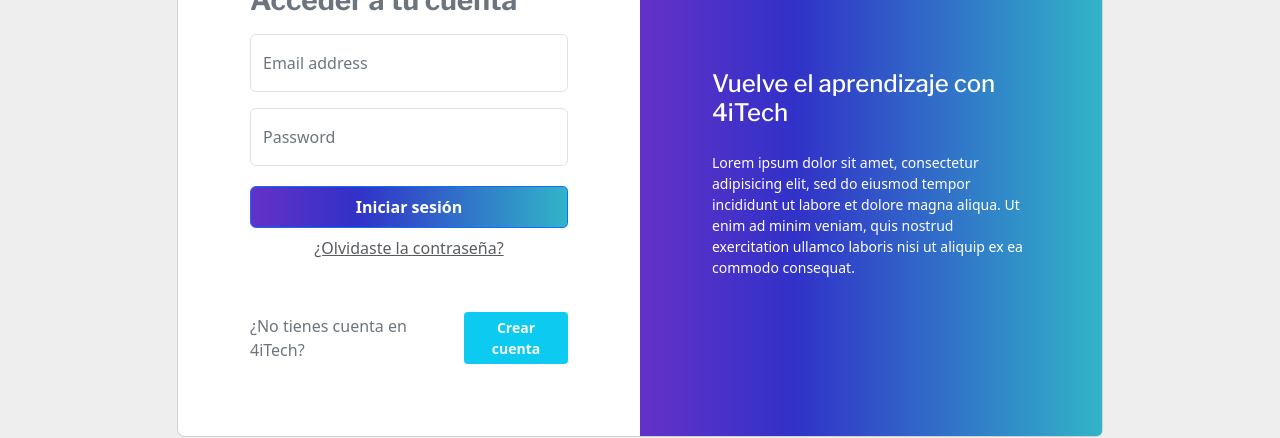
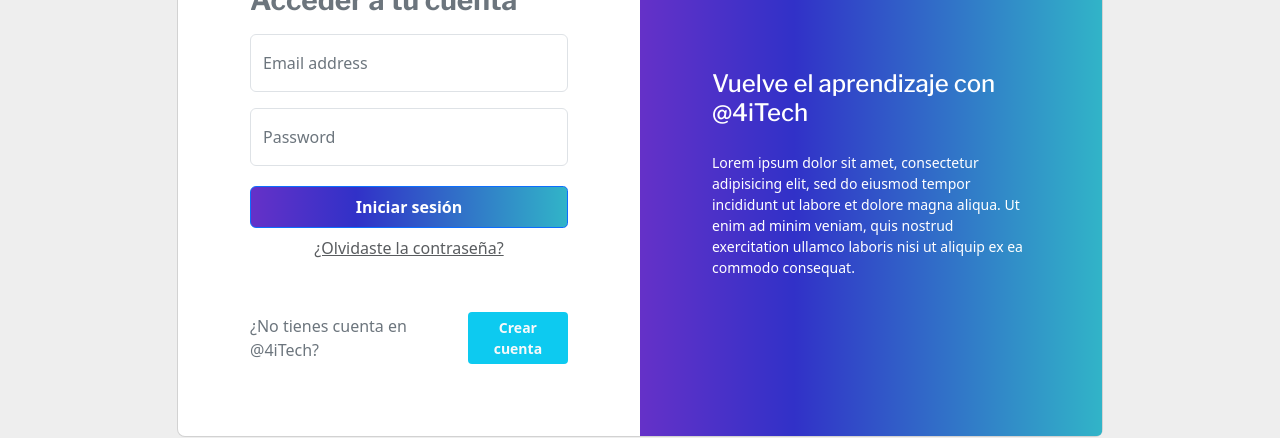
Before and after one commit to angelmaria/4ITECH, an Angular app: page /login in a window 1280 px wide. Shown: the part 231-669 px from the top of the page. Built offline with nearby package versions, Linux system fonts and the light colour scheme.

Commit message:
inclusion de @ en varios componetes text

```diff
--- a/src/app/keynote-list/keynote-list.component.html
+++ b/src/app/keynote-list/keynote-list.component.html
@@ -14,7 +14,7 @@
       <div class="row py-5">
         <div class="col-lg-12 mx-auto">
           <div class="text-white p-5 shadow-sm rounded banner">
-            <h1 class="display-4">Charlas recientes en 4iTech</h1>
+            <h1 class="display-4">Charlas recientes en &commat;4iTech</h1>
             <p class="lead">Descubre nuestras charlas y no te piedas detalle.</p>
             <p class="lead">Patrocinado por <a href="https://formacion.adecco.com" class="text-reset">
                           Adecco</a>, en colaboración con <a href="https://certidevs.com" class="text-reset">Certidevs</a>.
--- a/src/app/login/login.component.html
+++ b/src/app/login/login.component.html
@@ -28,7 +28,7 @@
                       </div>
 
                       <div class="d-flex align-items-center justify-content-center pb-4">
-                        <p class="mb-0 me-2 text-secondary">¿No tienes cuenta en 4iTech?</p>
+                        <p class="mb-0 me-2 text-secondary">¿No tienes cuenta en &commat;4iTech?</p>
                         <button type="button" class="btn btn-sm text-bg-info text-light fw-semibold" routerLink="/register" (click)="$event.preventDefault()">Crear cuenta</button>
                       </div>
 
@@ -38,7 +38,7 @@
                 </div>
                 <div class="col-lg-6 d-flex align-items-center gradient-custom-2">
                   <div class="text-white px-3 py-4 p-md-5 mx-md-4">
-                    <h4 class="mb-4" style="font-family: 'Libre Franklin';">Vuelve el aprendizaje con 4iTech</h4>
+                    <h4 class="mb-4" style="font-family: 'Libre Franklin';">Vuelve el aprendizaje con &commat;4iTech</h4>
                     <p class="small mb-0">Lorem ipsum dolor sit amet, consectetur adipisicing elit, sed do eiusmod
                       tempor incididunt ut labore et dolore magna aliqua. Ut enim ad minim veniam, quis nostrud
                       exercitation ullamco laboris nisi ut aliquip ex ea commodo consequat.</p>
```
